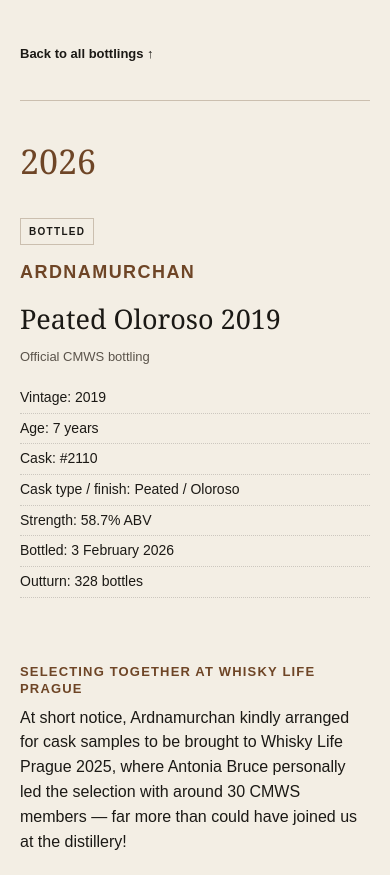
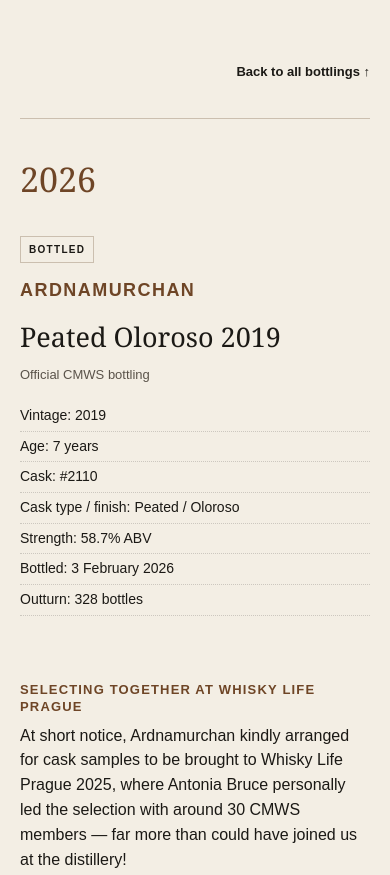
Before and after one commit to pH-Chay/cmws-website, a plain HTML site: page bottlings.html in a window 390 px wide. Shown: the part 4500-5375 px from the top of the page. Drawn offline with Linux system fonts and the light colour scheme.

Commit message:
Style back-to-overview links in bottling details

```diff
--- a/assets/site.css
+++ b/assets/site.css
@@ -120,3 +120,5 @@
   text-align: center;
   font-size: 13px;
 }
+
+.timeline-back{grid-column:2;text-align:right;margin-top:18px}.timeline-back .text-link{white-space:normal}@media(max-width:820px){.timeline-back{grid-column:1}}
```
